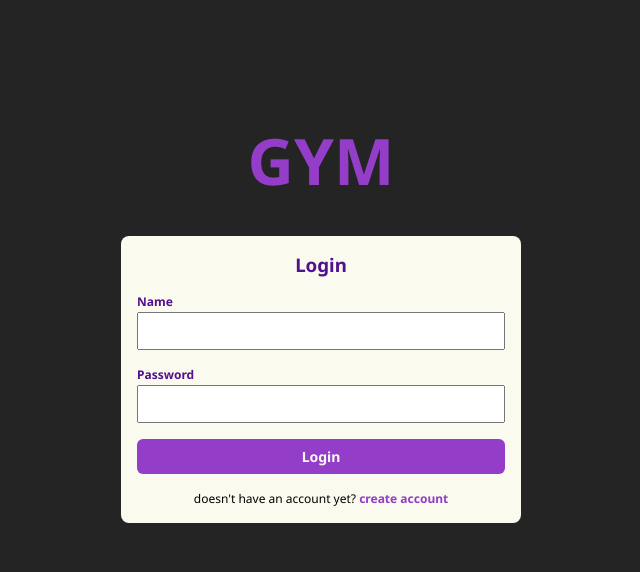
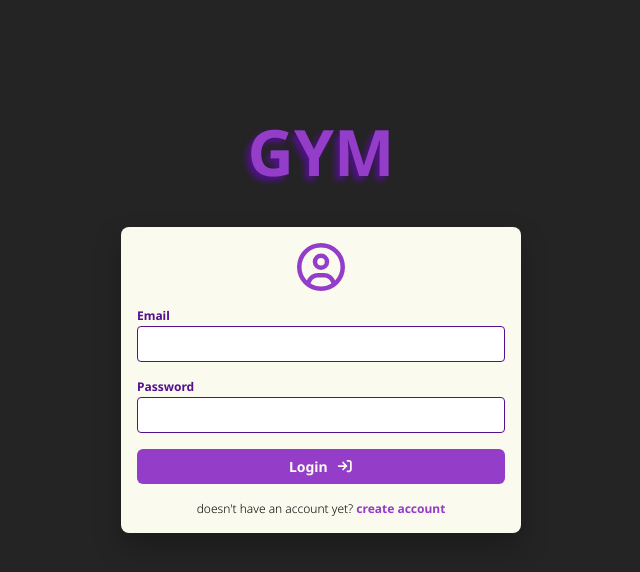
Before and after one commit to RamonSFR/gym-management-system, a React (Vite) app in the folder gym-frontend/: page / in a window 1280 px wide. Shown: the top 572 px of the page, without its empty margins (319-959 px from the left). Built offline with nearby package versions, Linux system fonts and the light colour scheme.

Commit message:
login page style done

```diff
--- a/gym-frontend/package.json
+++ b/gym-frontend/package.json
@@ -10,6 +10,11 @@
     "preview": "vite preview"
   },
   "dependencies": {
+    "@fortawesome/fontawesome-svg-core": "^7.1.0",
+    "@fortawesome/free-brands-svg-icons": "^7.1.0",
+    "@fortawesome/free-regular-svg-icons": "^7.1.0",
+    "@fortawesome/free-solid-svg-icons": "^7.1.0",
+    "@fortawesome/react-fontawesome": "^3.1.0",
     "react": "^19.2.0",
     "react-dom": "^19.2.0",
     "styled-components": "^6.1.19"
--- a/gym-frontend/src/components/button/index.tsx
+++ b/gym-frontend/src/components/button/index.tsx
@@ -1,11 +1,14 @@
+import type { JSX } from 'react'
+
 import * as S from './styles'
 
 type Props = {
-    children: string
+  children: string | JSX.Element
+  type?: 'button' | 'submit' | 'reset'
 }
 
-const Button = (props: Props) => {
-    return <S.Btn>{props.children}</S.Btn>
+const Button = ({ children, type = 'button' }: Props) => {
+  return <S.Btn type={type}>{children}</S.Btn>
 }
 
 export default Button
--- a/gym-frontend/src/components/button/styles.ts
+++ b/gym-frontend/src/components/button/styles.ts
@@ -12,6 +12,11 @@ export const Btn = styled.button`
     outline: none;
     border-radius: 6px;
     cursor: pointer;
+    display: flex;
+    align-items: center;
+    justify-content: center;
+    gap: 8px;
+    transition: background-color .15s ease;
 
     &:hover {
         background-color: ${c.darkPurple};
--- a/gym-frontend/src/pages/Login/index.tsx
+++ b/gym-frontend/src/pages/Login/index.tsx
@@ -1,3 +1,7 @@
+import { FontAwesomeIcon } from '@fortawesome/react-fontawesome'
+import { faCircleUser } from '@fortawesome/free-regular-svg-icons'
+import { faArrowRightToBracket } from '@fortawesome/free-solid-svg-icons'
+
 import Button from '../../components/button'
 
 import * as S from './styles'
@@ -7,16 +11,21 @@ const Login = () => {
     <S.Container>
       <S.Title>GYM</S.Title>
       <S.Form>
-        <h3>Login</h3>
+        <FontAwesomeIcon className="login-icon" icon={faCircleUser} />
         <div className="input-group">
-          <label htmlFor="name">Name</label>
-          <input type="text" />
+          <label htmlFor="email">Email</label>
+          <input type="email" />
         </div>
         <div className="input-group">
           <label htmlFor="password">Password</label>
           <input type="password" />
         </div>
-        <Button>Login</Button>
+        <Button>
+          <>
+            Login
+            <FontAwesomeIcon icon={faArrowRightToBracket} />
+          </>
+        </Button>
         <p>
           doesn't have an account yet? <span>create account</span>
         </p>
--- a/gym-frontend/src/pages/Login/styles.ts
+++ b/gym-frontend/src/pages/Login/styles.ts
@@ -5,6 +5,7 @@ export const Title = styled.h1`
   font-size: 4rem;
   color: ${c.lightPurple};
   margin-bottom: 2rem;
+  text-shadow: -4px 4px 6px ${c.darkPurple};
 `
 
 export const Container = styled.div`
@@ -23,10 +24,12 @@ export const Form = styled.form`
   gap: 1rem;
   padding: 16px;
   background-color: ${c.tertiary};
+  box-shadow: 0 14px 28px rgba(0, 0, 0, 0.25);
 
-  h3 {
-    text-align: center;
-    color: ${c.darkPurple};
+  .login-icon {
+    font-size: 3rem;
+    color: ${c.lightPurple};
+    align-self: center;
   }
 
   .input-group {
@@ -41,20 +44,24 @@ export const Form = styled.form`
     }
 
     input {
+      border-radius: 4px;
       width: 100%;
       padding: 8px;
       outline: none;
+      border: 1px solid ${c.darkPurple};
     }
   }
 
   p {
     text-align: center;
-    font-size: .75rem;
+    font-size: 0.75rem;
+    color: ${c.primary};
+    font-weight: 300;
 
     span {
-        color: ${c.lightPurple};
-        font-weight: bold;
-        cursor: pointer;
+      color: ${c.lightPurple};
+      font-weight: bold;
+      cursor: pointer;
     }
   }
 `
```
Also changed, not shown: 1 other file (tests, documents, lock files or other folders).
